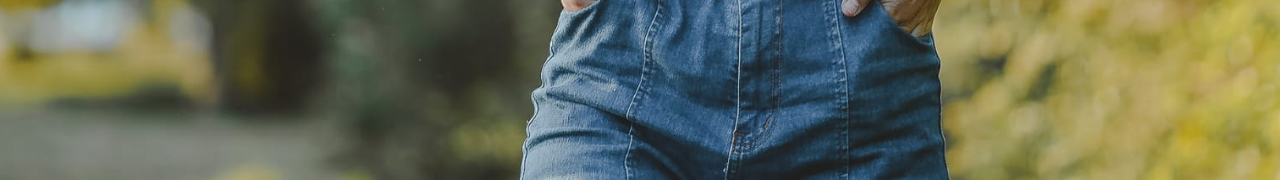
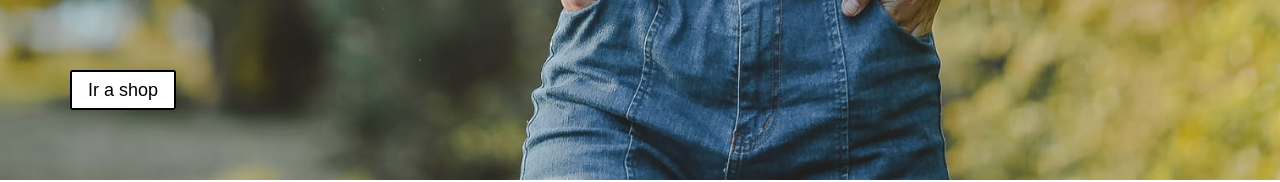
Before and after one commit to GerKoch/marie-lanas-virtual, a Next.js app: page / in a window 1280 px wide. Shown: the part 909-1091 px from the top of the page. Built offline with nearby package versions, Linux system fonts and the light colour scheme.

Commit message:
Button added in hero

```diff
--- a/src/components/slides/Slide.tsx
+++ b/src/components/slides/Slide.tsx
@@ -1,4 +1,5 @@
 import Image from "next/image";
+import Link from "next/link";
 
 interface Props {
   img: string;
@@ -10,9 +11,14 @@ interface Props {
 export default function Slide({ img }: Props) {
   return (
     <div className="relative w-full h-[300px] md:h-[900px]">
-      {/* <div className="absolute left-[30px] md:left-[70px] max-w-[250px] sm:maw-w-[350px] top-[50%] -translate-y-[50%] space-y-2 lg:space-y-4 bg-[#ffffffa2]
-        sm:bg-transparent p-4 sm:p-0 rounded-lg sm:rounded-none">
-      </div> */}
+      <div className="absolute left-[10px] md:left-[70px] max-w-[250px] sm:max-w-[350px] top-[90%] -translate-y-[50%] space-y-2 lg:space-y-4 sm:bg-transparent p-4 sm:p-0 rounded-lg sm:rounded-none z-10 ">
+        <Link
+          href="/trabajos"
+          className="bg-white rounded-sm w-28 sm:w-32 h-10 p-2 sm:px-4 text-lg border-2 border-black"
+        >
+          Ir a shop
+        </Link>
+      </div>
       <Image
         src={img}
         alt="banner"
```
